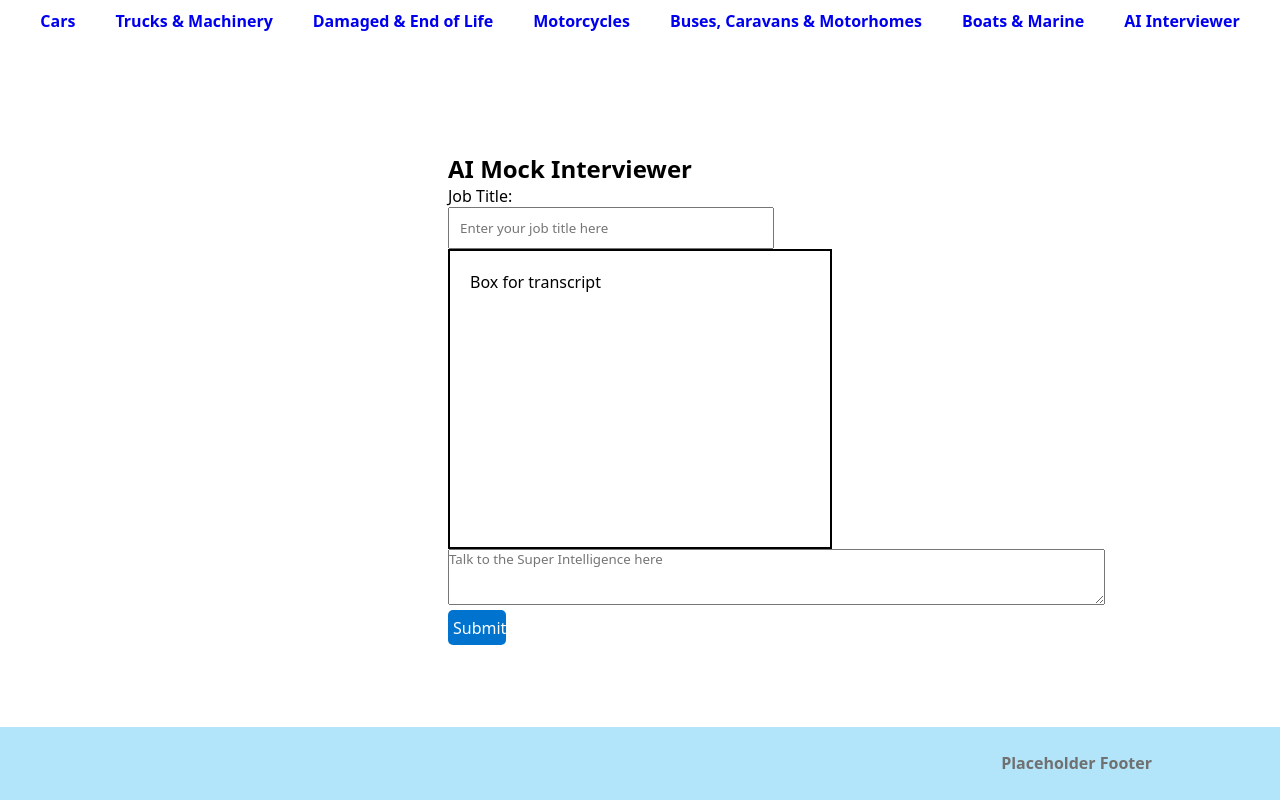
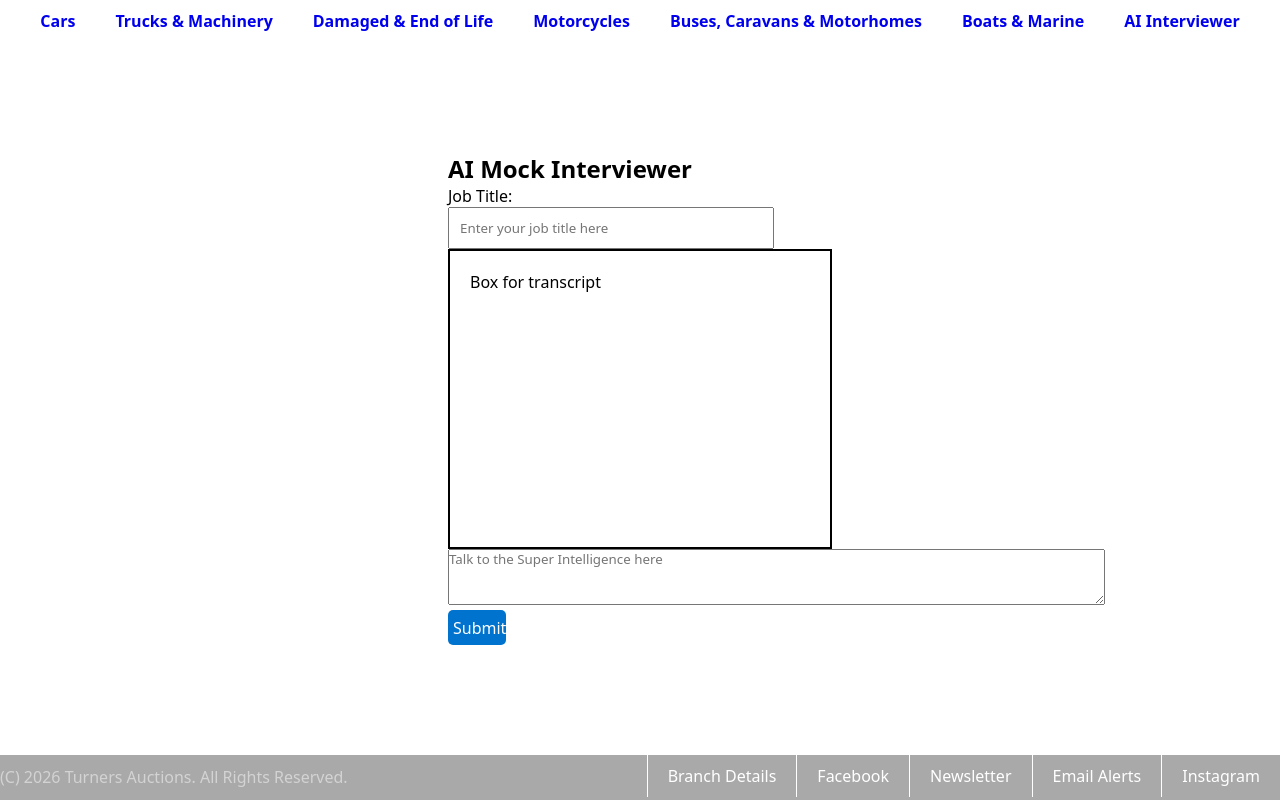
Before and after one commit to jpmissionready/L5-Mission-3, a React (Vite) app: page / in a window 1280 px wide. Built offline with nearby package versions, Linux system fonts and the light colour scheme.

Commit message:
Added changes to footer to get it close to turners one. Added placeholder for shielded code (womens refuge), need to convert as its plain HTML

```diff
--- a/src/App.jsx
+++ b/src/App.jsx
@@ -22,13 +22,13 @@ export default function App() {
       <navbar>
         {/* Same as turners */}
         <h4>
-          <a href="#">Cars </a>
-          <a href="#">Trucks & Machinery </a>
-          <a href="#">Damaged & End of Life </a>
-          <a href="#">Motorcycles </a>
-          <a href="#">Buses, Caravans & Motorhomes </a>
-          <a href="#">Boats & Marine </a>
-          <a href="#">AI Interviewer </a>
+          <a href="#">Cars</a>
+          <a href="#">Trucks & Machinery</a>
+          <a href="#">Damaged & End of Life</a>
+          <a href="#">Motorcycles</a>
+          <a href="#">Buses, Caravans & Motorhomes</a>
+          <a href="#">Boats & Marine</a>
+          <a href="#">AI Interviewer</a>
         </h4>
       </navbar>
       <br />
@@ -78,7 +78,29 @@ export default function App() {
       <br />
       <br />
       <footer>
-        <h4>Placeholder Footer</h4>
+        <p>(C) 2026 Turners Auctions. All Rights Reserved.</p>
+        <a href="#">Branch Details</a>
+        <a href="#">Facebook</a>
+        <a href="#">Newsletter</a>
+        <a href="#">Email Alerts</a>
+        <a href="#">Instagram</a>
+
+      {/* Code from https://shielded.co.nz/ plain HTML wont work, make it work for react */}
+      {/* <a href="#" id="shielded-logo">
+          <img alt="shielded" src="https://shielded.co.nz/img/custom-logo.png" height="60" width="60"></a>
+      <script src="https://staticcdn.co.nz/embed/embed.js"></script>
+      <script>
+          (function () {
+              window.onload = function(){
+                  var frameName = new ds07o6pcmkorn({
+                      openElementId: "#shielded-logo",
+                      modalID: "modal",
+                  });
+                  frameName.init();
+              }
+          })();
+      </script> */}
+
       </footer>
       {/* ^^^ ========== ^^^ Irrelevant to the mission ^^^ ========== ^^^ */}
     </>
--- a/src/index.css
+++ b/src/index.css
@@ -45,11 +45,23 @@ navbar a
 
 }
 footer {
-  background-color: #b2e4fa;
-  color: #707070;
+  background-color: darkgrey;
   width: 100%;
-  padding: 2% 10% 2% 10%;
   position: fixed;
   bottom: 0;
   text-align: right;
 }
+footer p
+{
+  float: left;
+  color: lightgrey;
+  line-height: 45px;
+}
+footer a
+{
+  display: inline-block;
+  padding: 10px 20px;
+  text-decoration: none;
+  color: white;
+  border-left: 1px solid white;
+}
```
